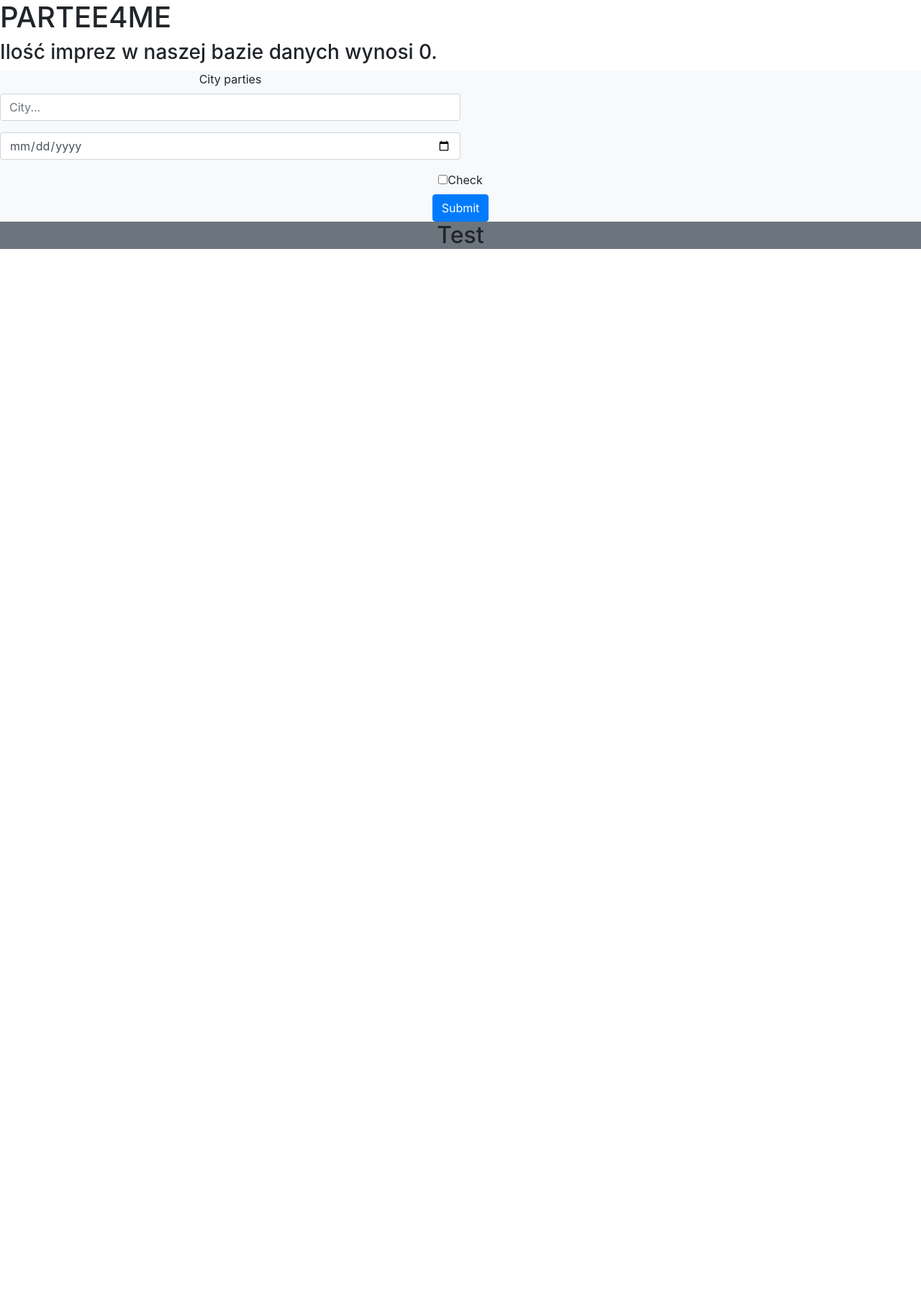
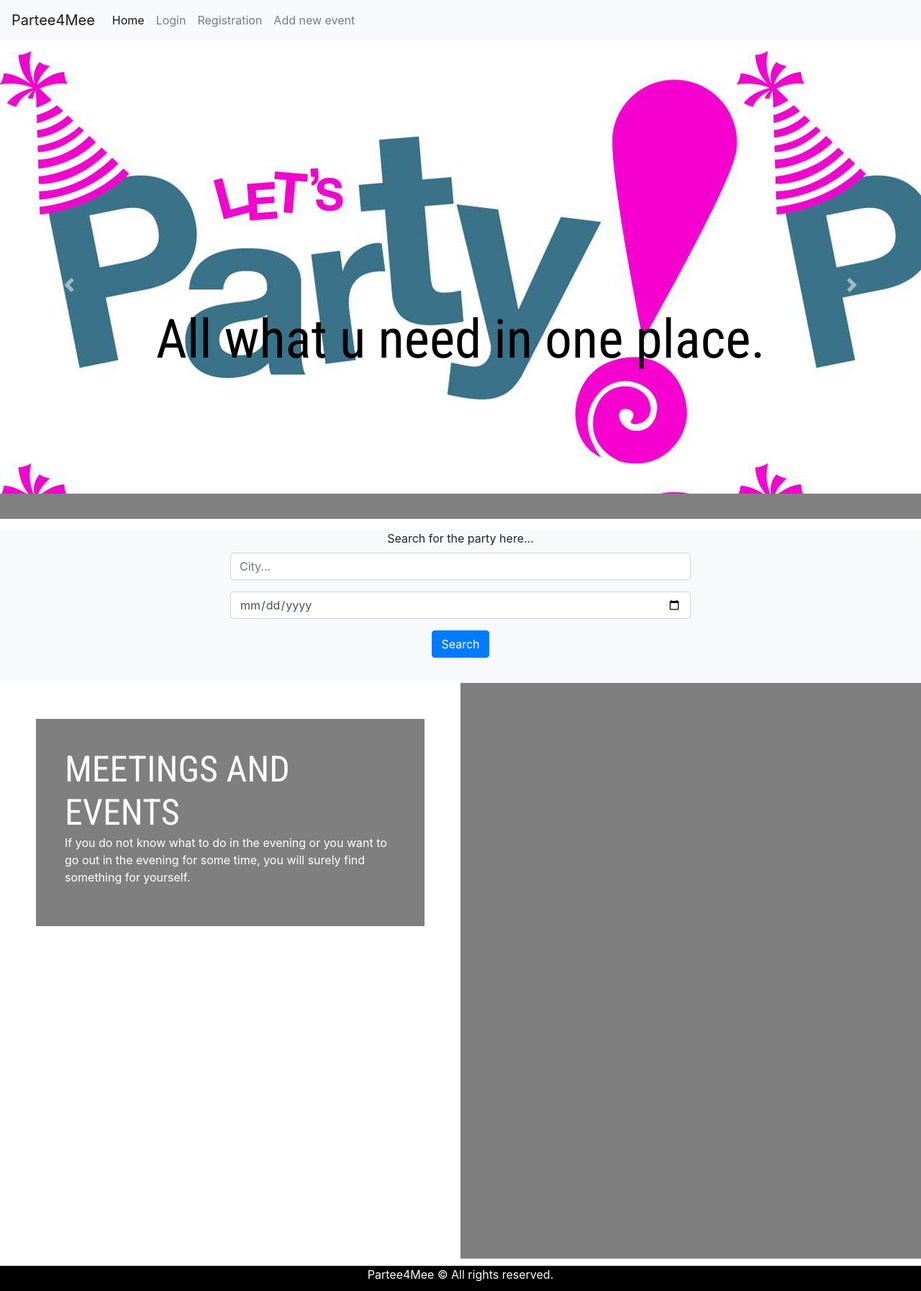
Before and after one commit to EwaStaszewska/FinalProject, a Django app: page /main/ in a window 1280 px wide. Shown: the whole page at 72% size. Before the commit the page ends 346 px from the top, so only its background shows below. Run offline with Django 3.2, Linux system fonts and the light colour scheme; data that the repository does not hold is empty; some libraries are stand-ins or nearby versions.

Commit message:
niby frontend ale nie

```diff
--- /dev/null
+++ b/partee4mee/partee/static/main.css
@@ -0,0 +1,206 @@
+body h1 {
+    color:  blue;
+}
+
+.img_below_navbar {
+	margin-top: 15px;
+	margin-bottom: 15px;
+	height: 650px;
+/*	background-image: url('event_1.jpg');*/
+	background-color: grey;
+	position: relative;
+/*	filter: blur(2px);*/
+    background-position: center;
+}
+
+.carousel-item {
+	height: 615px;
+	color: black;
+	font-size: 45px;
+}
+
+.container {
+	text-align: center;
+	margin-top: 355px;
+	font-family: 'Roboto Condensed', sans-serif;
+}
+
+.container h1 {
+	color: black;
+	font-size: 75px;
+}
+
+.img_down_site {
+    margin-top: 55px;
+    margin-bottom: 55px;
+    height: 650px;
+    background-image: url('party.jpg');
+    background-repeat: no-repeat;
+    background-attachment: attachment;
+    background-position: center;
+    filter: blur(1px);
+}
+
+/*#events {
+	display: inline-block;
+}
+
+#button {
+	display: inline-block;
+	margin: 10px;
+}
+*/
+.form-group {
+	margin-left: auto;
+	margin-right: auto;
+}
+
+#search_button {
+	margin-bottom: 35px;
+	display: inline;
+}
+
+/*#events {
+	height: 179px;
+	border-radius: 1px;
+	border-color: black;
+}*/
+
+section {
+	width: 100%;
+	height: 100vh;
+	/*background: url(1.jpg);*/
+	background: white;
+	background-size: cover;
+
+}
+
+section .leftBox {
+	width: 50%;
+	height: 100%;
+	float: left;
+	padding: 50px;
+	margin-bottom: 10px;
+	box-sizing: border-box;
+}
+
+section .leftBox .content {
+	color: white;
+	background: rgba(0,0,0,.5);
+	padding: 40px;
+	transition: .5s;
+}
+
+section .leftBox .content:hover {
+	background-color: #e91e63;
+}
+
+section .leftBox .content h1 {
+	margin: 0;
+	padding: 0;
+	font-size: 50px;
+	text-transform: uppercase;
+	font-family: 'Roboto Condensed', sans-serif;
+	color: white;
+}
+
+section .events {
+	position: relative;
+	width: 50%;
+	height: 100%;
+	background: rgba(0,0,0,.5);
+	float: right;
+	box-sizing: border-box;
+	overflow: scroll;
+}
+
+section .events ul {
+	position: absolute;
+	top: 50%;
+	transform: translateY(-50%);
+	margin: 0;
+	display: list-item;
+	padding: 40px;
+	box-sizing: border-box;
+}
+
+section .events ul li {
+	position: relative;
+	list-style: none;
+	background: #fff;
+	box-sizing: border-box;
+	height: 200px;
+	margin: 15px 0;
+}
+
+section .events ul li .time {
+	position: relative;
+	padding: 20px;
+	background: #262626;
+	box-sizing: border-box;
+	width: 30%;
+	height: 100%;
+	float: left;
+	text-align: center;
+	transition: .5s;
+	color: white;
+}
+
+section .events ul li:hover .time {
+	background-color: #e91e63;
+}
+
+section .events ul li .time h2 {
+	position: absolute;
+	margin: 0;
+	padding: 0;
+	top: 50%;
+	left: 50%;
+	transform: translate(-50%, -50%);
+	font-size: 25px;
+	line-height: 30px;
+}
+
+section .events ul li .time h2 span {
+	font-size: 30px;
+}
+
+section .events ul li .details {
+	padding: 20px;
+	background: #fff;
+	box-sizing: border-box;
+	width: 70%;
+	height: 100%;
+	float: left;
+}
+
+.footer {
+	height: 35px;
+	background-color: black;
+}
+
+.footer p{
+	color: white;
+	text-align: center;
+}
+
+.container #con_1 {
+/*	position: relative;*/
+}
+
+#con_0 {
+	background: url(lets_party.jpg);
+}
+
+#con_1 {
+	background-image: url('party.jpg');
+	background-size: cover;
+}
+
+#con_2 {
+	background: url(event_1.jpg);
+}
+
+#con_3 {
+	background: url(event_2.jpg);
+}
--- a/partee4mee/sda/urls.py
+++ b/partee4mee/sda/urls.py
@@ -19,6 +19,6 @@ from partee.views import main, add
 
 urlpatterns = [
     path('admin/', admin.site.urls),
-    path('main/', main),
-    path('add_party/', add)
+    path('main/', main, name="main"),
+    path('add_party/', add, name="add_event")
 ]
--- a/partee4mee/templates/add_party.html
+++ b/partee4mee/templates/add_party.html
@@ -14,7 +14,7 @@
     <form method='POST'>
         {% csrf_token %}
         {{ form }}
-        <button type="submit">Add</button>
+        <button type="submit" >Add</button>
     </form>
 </div>
 </body>
--- a/partee4mee/templates/main.html
+++ b/partee4mee/templates/main.html
@@ -1,65 +1,186 @@
 <!DOCTYPE html>
+{% load static %}
 <html lang="en">
 <head>
     <meta charset="UTF-8">
     <meta name="viewport" content="width=device-width, initial-scale=1.0">
-    <title>Document</title>
+    <link rel="stylesheet" type="text/css" href="{% static 'main.css' %}">
+    <link rel="icon" href="{% static 'base/icons/favicon.ico' %}">
+    <title>www.Partee4Mee.pl</title>
     {% comment %} bootstrap link below {% endcomment %}
     <link rel="stylesheet" href="https://cdn.jsdelivr.net/npm/bootstrap@4.5.3/dist/css/bootstrap.min.css" integrity="sha384-TX8t27EcRE3e/ihU7zmQxVncDAy5uIKz4rEkgIXeMed4M0jlfIDPvg6uqKI2xXr2" crossorigin="anonymous">
+    <link rel="preconnect" href="https://fonts.gstatic.com">
+    <link href="https://fonts.googleapis.com/css2?family=Roboto+Condensed&display=swap" rel="stylesheet">
 </head>
 <body>
-    <h1>PARTEE4ME</h1>
 
-    {% for item  in all %}
-        <p><strong>{{item.name}}</strong></p>
-        {{ item.date  }}
-    {% endfor %}
+    <nav class="navbar navbar-expand-lg navbar-light bg-light">
+        <a class="navbar-brand" href="{% url 'main' %}">Partee4Mee</a>
+        <button class="navbar-toggler" type="button" data-toggle="collapse" data-target="#navbarSupportedContent" aria-controls="navbarSupportedContent" aria-expanded="false" aria-label="Toggle navigation">
+            <span class="navbar-toggler-icon"></span>
+        </button>
 
+        <!-- navbar -->
+        <div class="collapse navbar-collapse" id="navbarSupportedContent">
+            <ul class="navbar-nav mr-auto">
+                <li class="nav-item active">
+                    <a class="nav-link" href="{% url 'main' %}">Home <span class="sr-only">(current)</span></a>
+                </li>
+                <li class="nav-item">
+                    <a class="nav-link" href="#">Login</a>
+                </li>
+                <li class="nav-item">
+                    <a class="nav-link " href="#">Registration</a>
+                </li>
+                <li class="nav-item">
+                    <a class="nav-link " href="{% url 'add_event' %}">Add new event</a>
+                </li>
+            </ul>
+        </div>
+    </nav>
 
-    <h3>Ilość imprez w naszej bazie danych wynosi {{all|length}}.</h3>
+    <!-- Carusel -->
+    <div class="img_below_navbar">
+
+        <div id="myCarousel" class="carousel slide" data-ride="carousel">
+            <ol class="carousel-indicators">
+                <li data-target="#myCarousel" data-slide-to="0" class="active"></li>
+                <li data-target='#myCarousel' data-slide-to="1"></li>
+                <li data-target='#myCarousel' data-slide-to="2"></li>
+                <li data-target='#myCarousel' data-slide-to="3"></li>
+            </ol>
+            <div class="carousel-inner">
+                <div class="carousel-item active" id="con_0">
+                    <div class="container">
+                        <h1>All what u need in one place.</h1>
+                    </div>
+                </div>
+
+                <div class="carousel-item" id="con_1">
+                    <div class="container">
+                        <h1>Example</h1>
+                        <p>Lorem ipsum</p>
+                    </div>
+                </div>
+
+                <div class="carousel-item" id="con_2">
+                    <div class="container">
+                        <h1>Example</h1>
+                        <p>Lorem ipsum</p>
+                    </div>
+                </div>
+
+                <div class="carousel-item" id="con_3">
+                    <div class="container">
+                        <h1>Example</h1>
+                        <p>Lorem ipsum</p>
+                    </div>
+
+                </div>
+            </div>
+        </div>
+
+        <a href="#myCarousel" class="carousel-control-prev" role="button" date-slide="prev">
+            <span class="sr-only">Previous</span>
+            <span class="carousel-control-prev-icon" aria-hidden="true"></span>
+        </a>
+
+        <a href="#myCarousel" class="carousel-control-next" role="button" date-slide="next">
+            <span class="sr-only">Next</span>
+            <span class="carousel-control-next-icon" aria-hidden="true"></span>
+        </a>
+    </div>
 
 
 {% comment %} forms to  {% endcomment %}
     <div class="text-center bg-light">
         <form>
             <div class="form-group" style="width:50%">
-                <label for="exampleFormControlInput1">City parties</label>
+                <label for="exampleFormControlInput1">Search for the party here...</label>
                 <input type="text" class="form-control" id="exampleFormControlInput1" placeholder="City..." name='filter_by_city'>
             </div>
             <div class="form-group" style="width:50%">
                 <input type="date" class="form-control" id="exampleFormControlInput1" placeholder="Please select a date..." name='filter_by_date'>
             </div>
-            <div class="checkbox">
-                <label><input type="checkbox">Check</label>
-            </div>
-            <button type="Submit" class="btn btn-primary">Submit</button>
+            <button type="Submit" id="search_button" class="btn btn-primary">Search</button>
         </form>
     </div>
 
-    <div class='text-center bg-secondary'>
-        <h2>Test</h2>
+    <!-- Events -->
+    <!-- <div class='text-center bg-secondary'>
+        <h2>All Events</h2> -->
 
         {{city_text}}
 
-        {% for party in city_filter%}
-            <div class="card bg-primary text-center m-2 p-2" style="width:30%"><p>There is a {{party.party_type}}:{{party.date}} <br> {{party.description}}   [{{party.id}}] <br>
-            {{party.city}}</p></div>
+        <!-- {% for party in city_filter %}
+            <div class="card bg-primary text-center m-2 p-2" style="width:30%" id="events">
+                <p>There is a {{party.party_type}} on <strong>{{party.date}}</strong><br> {{party.description}}   [{{party.id}}] <br>
+                {{party.city}}<br> free space: {{party.free_space}}</p>
+
+                <div class="form-inline my-2 my-lg-0" id="button">
+                    <a href="#" class="btn btn-warning">Sign up</a>
+                </div>
+            </div>
+
         {% endfor %}
 
+        <hr>
+
         {{date_text}}
-        {% for party in date_filter%}
-            <div class="card bg-warning text-center m-2 p-2" style="width:30%"><p>There is a {{party.party_type}}:{{party.date}} <br> {{party.description}}   [{{party.id}}] <br>
-            {{party.city}}</p></div>
-        {% endfor %}
+        {% for party in date_filter %}
+            <div class="card bg-warning text-center m-2 p-2" style="width:30%" id="events">
+                <p>There is a {{party.party_type}} on <strong>{{party.date}}</strong><br> {{party.description}}     [{{party.id}}] <br>
+                {{party.city}} <br> free space: {{party.free_space}}</p>
+
+                <button type="Submit" id="search_button" class="btn btn-primary">Sign up</button>
+
+            </div>
+        {% endfor %} -->
     </div>
 
+<!--        inny wiedok imprez-->
+        <section>
 
+            <div class="leftBox">
+                    <div class="content">
+                        <h1>meetings and events</h1>
+                        <p>If you do not know what to do in the evening or you want to go out
+                        in the evening for some time, you will surely find something for yourself.</p>
+                    </div>
+            </div>
 
+            <div class="events">
+                <ul>
+                    {% for party in city_filter %}
+                    <li>
+                        <div class="time">
+                            <h2>{{party.date}}<!-- <br><span>June</span> --></h2>
+                        </div>
+                        <div class="details">
+                            <!-- <h3>Where is that come from ?</h3> -->
+                            <p>There is a {{party.party_type}} on <strong>{{party.date}}</strong><br>
+                            {{party.city}} <br> free space: {{party.free_space}}</p>
+                            <a href="#">View Details</a>
+                        </div>
+                    </li>
+                    {% endfor %}
+                </ul>
+            </div>
 
+        </section>
+        <div style="clear: both;"></div>
+        <!-- Img down site -->
+<!--         <div class="img_down_site"></div> -->
+
+        <!-- Footer -->
+        <div class="footer">
+            <p>Partee4Mee &copy; All rights reserved.</p>
+        </div>
 
     {% comment %} bootstrap links {% endcomment %}
-    <script src="https://code.jquery.com/jquery-3.5.1.slim.min.js" integrity="sha384-DfXdz2htPH0lsSSs5nCTpuj/zy4C+OGpamoFVy38MVBnE+IbbVYUew+OrCXaRkfj" crossorigin="anonymous"></script>
-    <script src="https://cdn.jsdelivr.net/npm/bootstrap@4.5.3/dist/js/bootstrap.bundle.min.js" integrity="sha384-ho+j7jyWK8fNQe+A12Hb8AhRq26LrZ/JpcUGGOn+Y7RsweNrtN/tE3MoK7ZeZDyx" crossorigin="anonymous"></script>
+    <script src="https://code.jquery.com/jquery-3.2.1.slim.min.js" integrity="sha384-KJ3o2DKtIkvYIK3UENzmM7KCkRr/rE9/Qpg6aAZGJwFDMVNA/GpGFF93hXpG5KkN" crossorigin="anonymous"></script>
+    <script src="https://cdnjs.cloudflare.com/ajax/libs/popper.js/1.12.9/umd/popper.min.js" integrity="sha384-ApNbgh9B+Y1QKtv3Rn7W3mgPxhU9K/ScQsAP7hUibX39j7fakFPskvXusvfa0b4Q" crossorigin="anonymous"></script>
+    <script src="https://maxcdn.bootstrapcdn.com/bootstrap/4.0.0/js/bootstrap.min.js" integrity="sha384-JZR6Spejh4U02d8jOt6vLEHfe/JQGiRRSQQxSfFWpi1MquVdAyjUar5+76PVCmYl" crossorigin="anonymous"></script>
 </body>
 
 </html>
```
Also changed, not shown: partee4mee/partee/static/1.jpg (added), partee4mee/partee/static/event_1.jpg (added), partee4mee/partee/static/event_2.jpg (added), partee4mee/partee/static/lets_party.jpg (added), partee4mee/partee/static/party.jpg (added).
